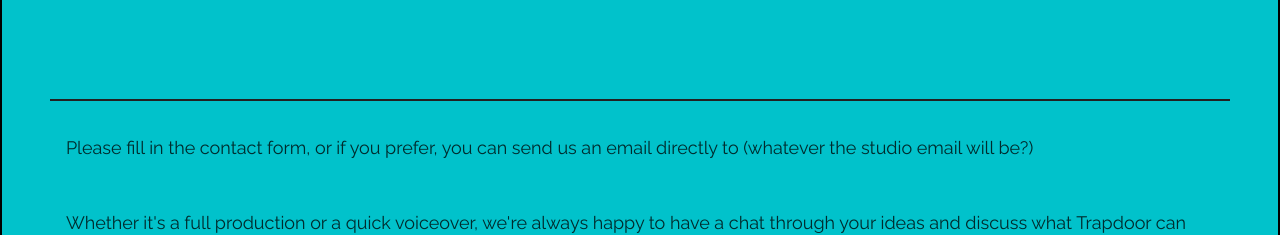
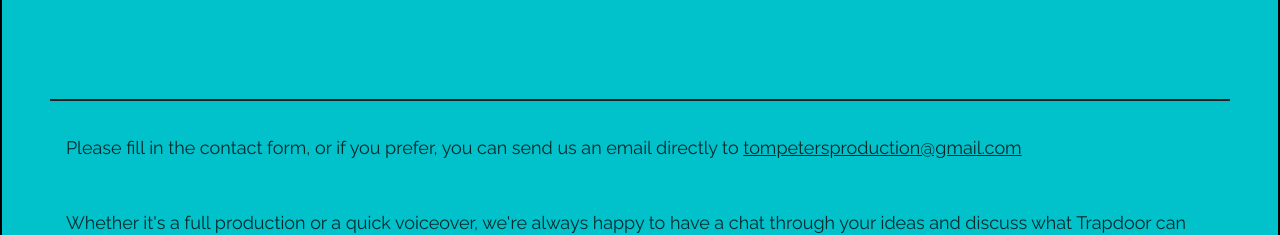
Before and after one commit to scoupar/trapdoor-studios, a Next.js app: page / in a window 1280 px wide. Shown: the part 8988-9223 px from the top of the page. Built offline with nearby package versions, Linux system fonts and the light colour scheme.

Commit message:
updated emails

```diff
--- a/components/Contact.js
+++ b/components/Contact.js
@@ -29,7 +29,13 @@ const Contact = () => {
             <hr></hr>
             <p>
               Please fill in the contact form, or if you prefer, you can send us
-              an email directly to (whatever the studio email will be?)
+              an email directly to{" "}
+              <a
+                className="e-mail"
+                href="mailto: tompetersproduction@gmail.com"
+              >
+                tompetersproduction@gmail.com
+              </a>
             </p>
             <p>
               Whether it's a full production or a quick voiceover, we're always
@@ -48,7 +54,7 @@ const Contact = () => {
             <div className="form-container">
               <form
                 className="contact-form"
-                action="https://formsubmit.co/scott.coupar@googlemail.com"
+                action="https://formsubmit.co/tompetersproduction@gmail.com"
                 method="POST"
               >
                 <label htmlFor="name">Name</label>
--- a/styles/globals.css
+++ b/styles/globals.css
@@ -1161,3 +1161,7 @@ form {
   color: #011b1d;
   text-decoration-color: #01c2cb;
 }
+
+.e-mail {
+  text-decoration: underline;
+}
```
